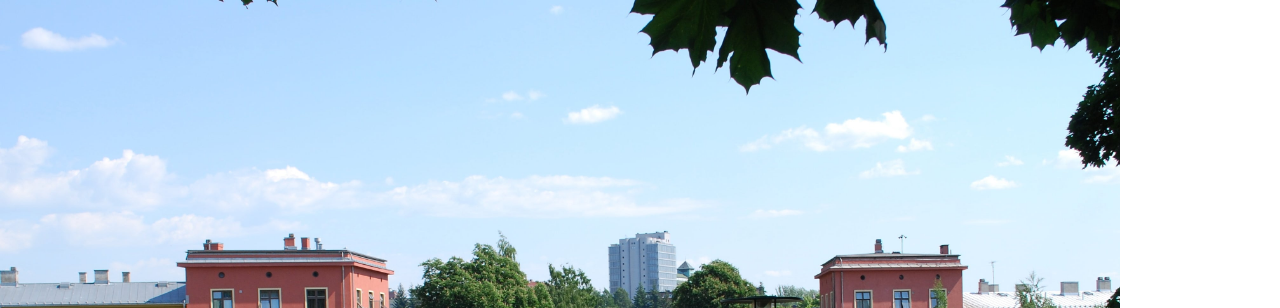
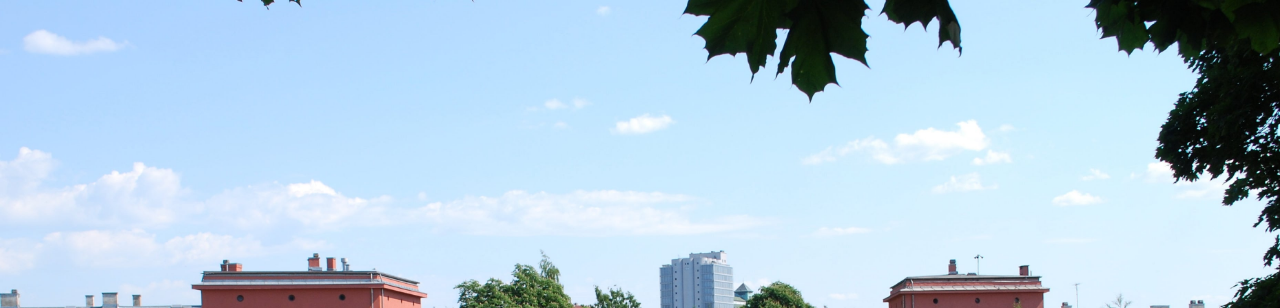
Before and after one commit to raaf2rid/scrimba-solo01, a plain HTML site: page index.html in a window 1280 px wide. Shown: the top 308 px of the page. Drawn offline with nearby package versions, Linux system fonts and the light colour scheme.

Commit message:
Update styles.css

```diff
--- a/styles.css
+++ b/styles.css
@@ -14,7 +14,7 @@ body {
 }
 
 #hero-section{
-    width: 720px;
+/*     width: 720px; */
     height: 343px;
     background: url("torshov.jpg");
     background-size: cover;
```
